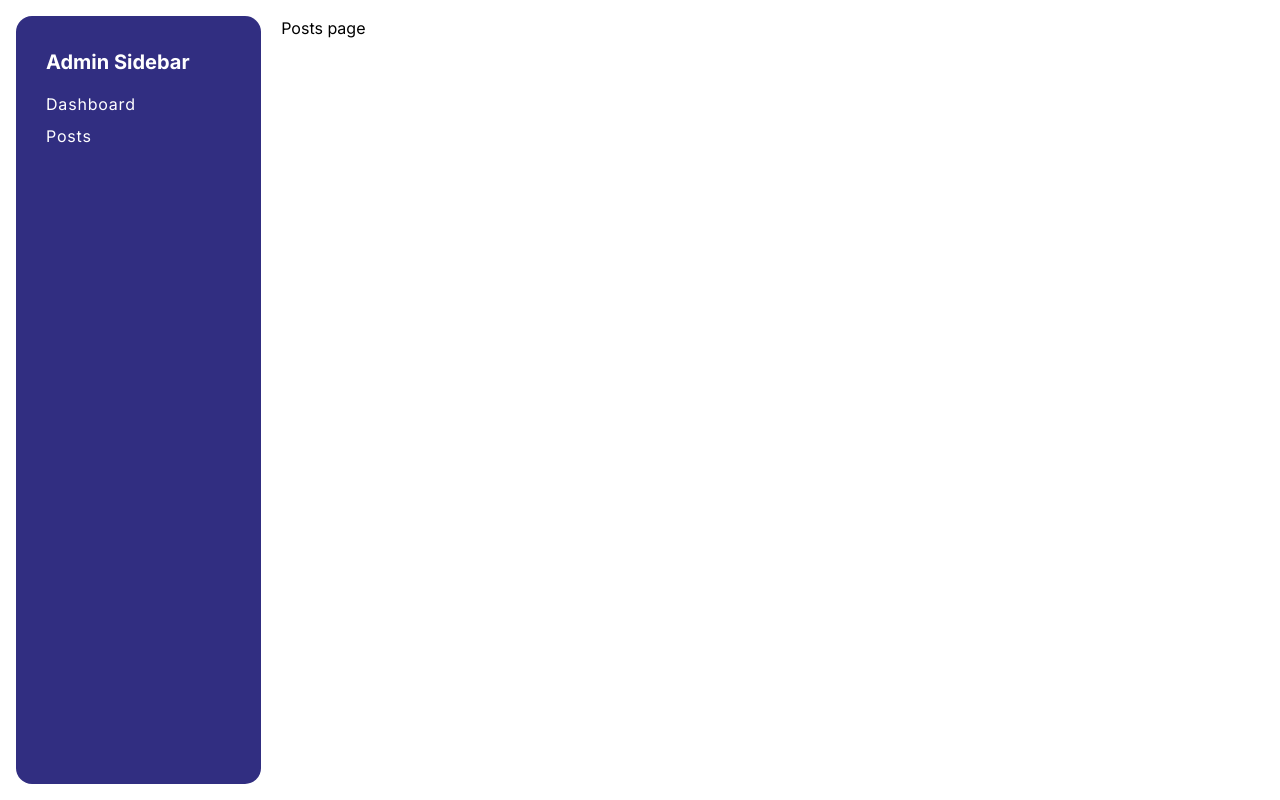
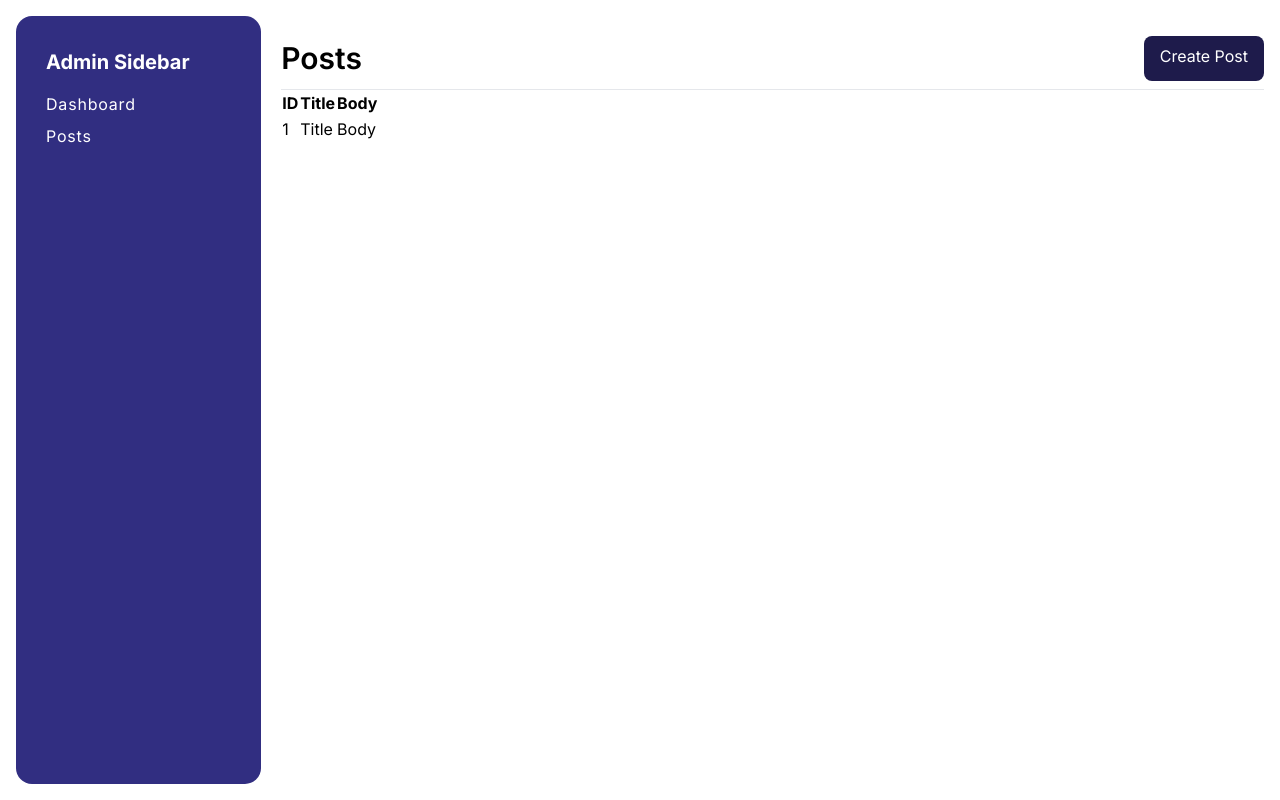
Before and after one commit to Sidney-Dev/post-management-nextjs, a Next.js app: page /admin/posts in a window 1280 px wide. Built offline with nearby package versions, Linux system fonts and the light colour scheme.

Commit message:
created initial structure for admin posts page

```diff
--- a/src/app/admin/posts/page.js
+++ b/src/app/admin/posts/page.js
@@ -1,6 +1,31 @@
+import Link from "next/link";
+
 export default function Page() {
 
-    return <>
-        <h1>Posts page</h1>
-    </>
+    return (
+        <>
+            <div className="flex justify-between mb-2 mt-5">
+                <h1 className="text-[30px] font-semibold">Posts</h1>
+                <Link href="/admin/posts/create" className="text-white bg-indigo-950 px-4 py-2 rounded-lg">Create Post</Link>
+            </div>
+            <hr />
+
+            <table className="table-auto">
+                <thead>
+                    <tr>
+                        <th>ID</th>
+                        <th>Title</th>
+                        <th>Body</th>
+                    </tr>
+                </thead>
+                <tbody>
+                    <tr>
+                        <td>1</td>
+                        <td>Title</td>
+                        <td>Body</td>
+                    </tr>
+                </tbody>
+            </table>
+        </>
+    )
 }
```
